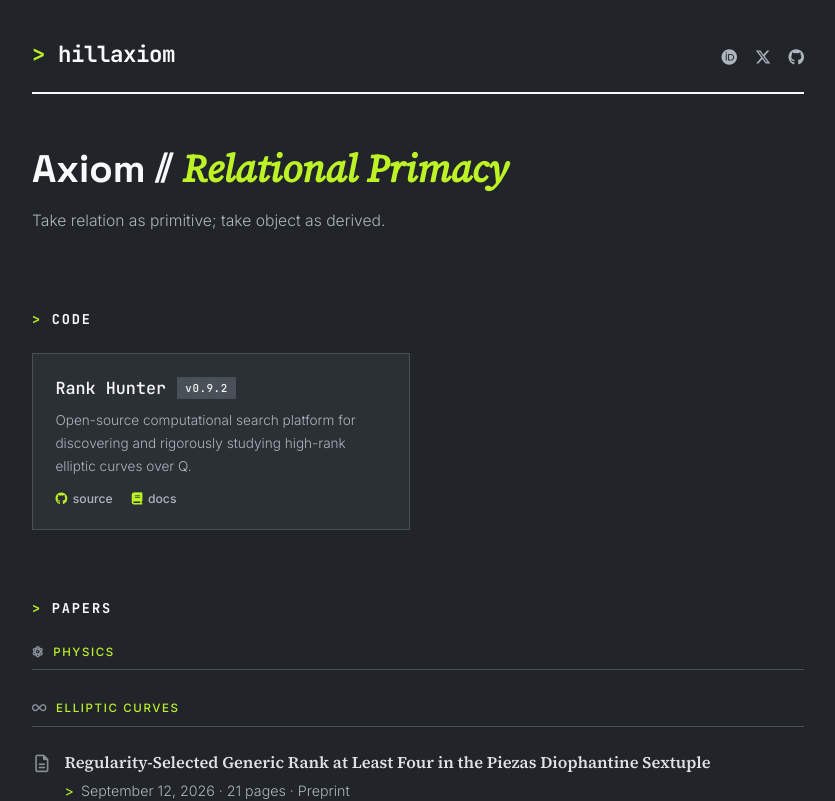
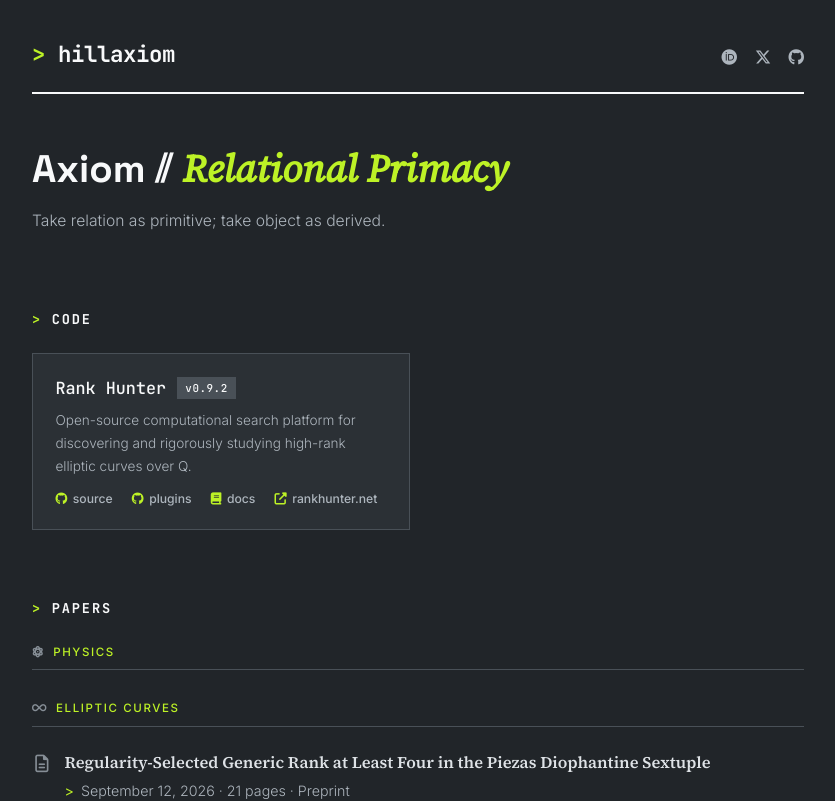
Before and after one commit to crhillresearch/hillaxiom, a plain HTML site: page index.html in a window 1280 px wide. Shown: the top 801 px of the page, without its empty margins (222-1057 px from the left). Drawn offline with Linux system fonts and the light colour scheme.

Commit message:
Update index.html

```diff
--- a/index.html
+++ b/index.html
@@ -77,7 +77,9 @@
         <p class="software-desc">Open-source computational search platform for discovering and rigorously studying high-rank elliptic curves over Q.</p>
         <div class="software-links">
           <a href="https://github.com/crhillresearch/rank-hunter/"><i class="fa-brands fa-github"></i> source</a>
+          <a href="https://github.com/crhillresearch/rh-plugins/"><i class="fa-brands fa-github"></i> plugins</a>
           <a href="https://docs.rankhunter.net"><i class="fa-solid fa-book"></i> docs</a>
+          <a href="https://rankhunter.net"><i class="fa-solid fa-up-right-from-square"></i> rankhunter.net</a>
         </div>
       </div>
 
```
